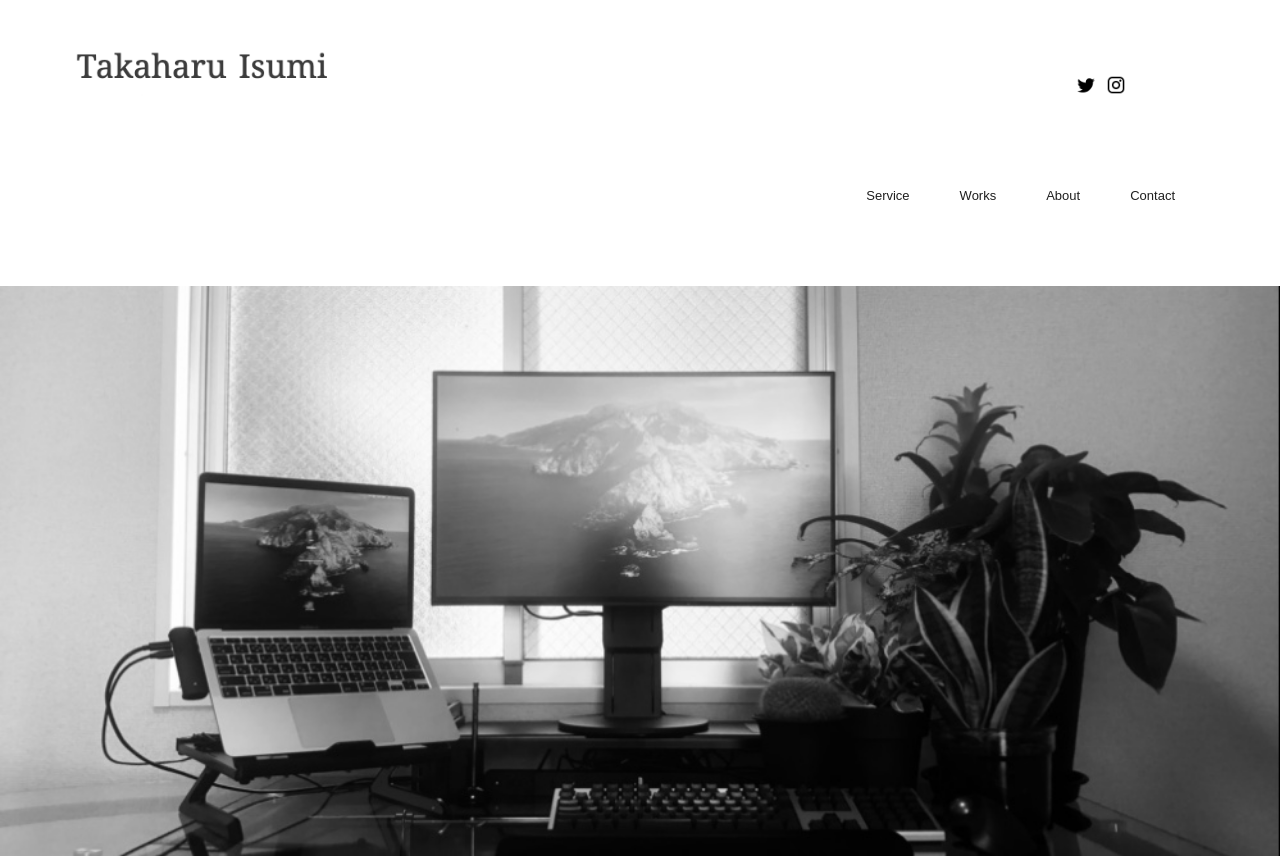
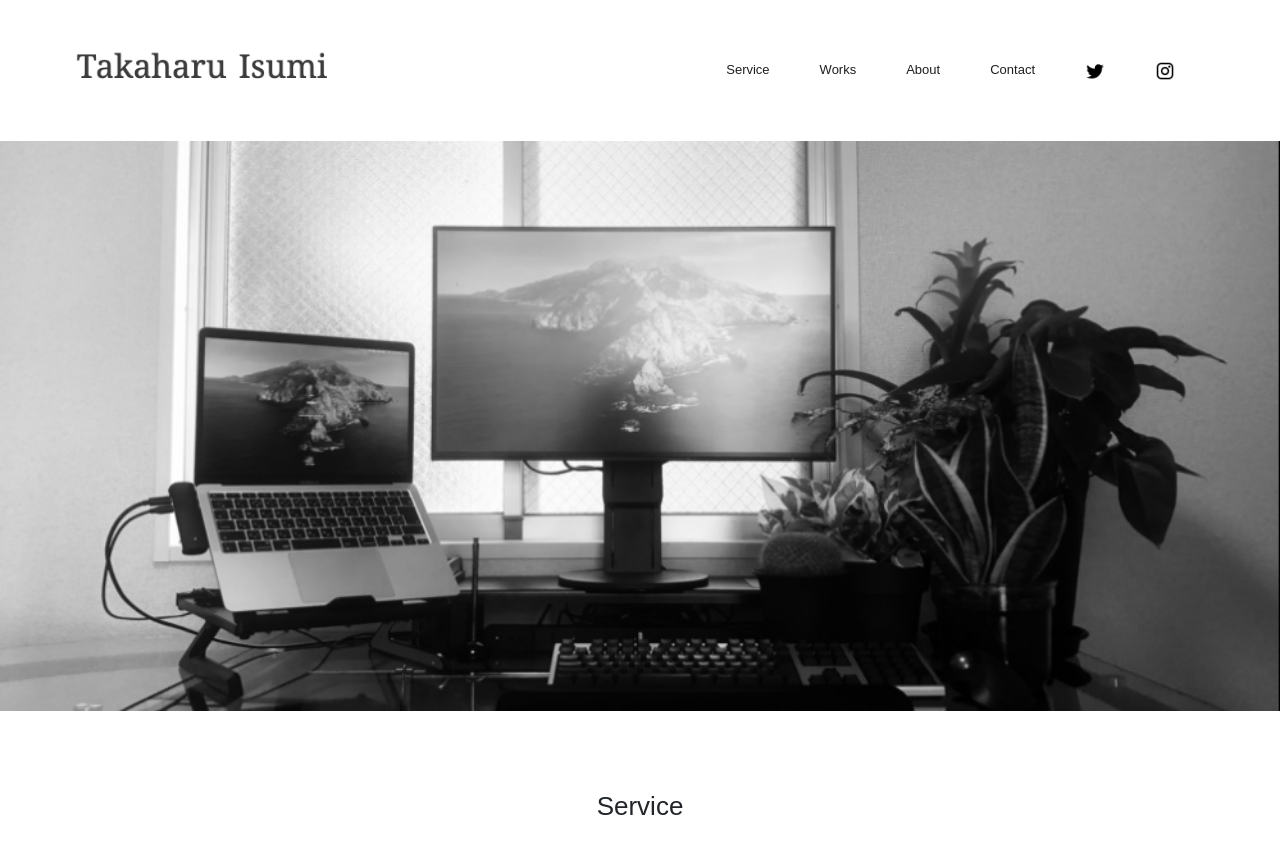
Before and after one commit to Isumi526/Isumi-Portfolio, a plain HTML site: page index.html in a window 1280 px wide. Shown: the top 859 px of the page. Drawn offline with nearby package versions, Linux system fonts and the light colour scheme.

Commit message:
ヘッダーのデザイン変更、固定化、フッター削除

```diff
--- a/index.html
+++ b/index.html
@@ -18,13 +18,14 @@ https://u-d-l.jp/
     <!-- ヘッダー -->
     <header>
         <div class="container">
+            <div class="header_wrapper">
                 <div class="logo_header">
                     <a href="index.html"><img class="header-logo"
                     src="img/header_logo.png"
                     alt="" width="300px" ></a>
                 </div>
                 <!-- sns  -->
-            <ul class="info_header d-flex">
+                <!-- <ul class="info_header d-flex">
                     <li><a href="https://twitter.com/takaharu_isumi"
                         target=”_blank”>
                         <img class="sns-img" src="img/twitter.png"
@@ -32,13 +33,20 @@ https://u-d-l.jp/
                     <li><a href="https://www.instagram.com/takaharu_isumi/?hl=ja"
                         target=”_blank”>
                         <img class="sns-img" src="img/instagram.png" alt="ツイッターのアイコンです"></a></li>
-            </ul>
+                </ul> -->
                 <!-- ナビ -->
                 <ul class="navi_header d-flex">
                     <li><a class="pc" href="#service">Service</a></li>
                     <li><a class="pc" href="#works">Works</a></li>
                     <li><a class="pc" href="#about">About</a></li>
                     <li><a class="pc" href="#contact">Contact</a></li>
+                    <li><a class="pc" href="https://twitter.com/takaharu_isumi"
+                        target=”_blank”>
+                        <img class="sns-img" src="img/twitter.png"
+                        alt="インスタグラムのアイコンです"></a></li>
+                    <li><a class="pc" href="https://www.instagram.com/takaharu_isumi/?hl=ja"
+                        target=”_blank”>
+                        <img class="sns-img" src="img/instagram.png" alt="ツイッターのアイコンです"></a></li>
                 </ul>
                 <!-- メニューバー -->
                 <div class="dropdown">
@@ -59,10 +67,11 @@ https://u-d-l.jp/
                     </div>
                   </div>
             </div>
+        </div>
     </header>
     <!-- 写真 -->
     <main>
-        <section class="mv">
+        <div class="mv">
             <img
             class="pc"
             src="img/mv.jpeg"
@@ -73,7 +82,7 @@ https://u-d-l.jp/
             src="img/mv_2.jpeg"
             alt=""
             width="100%">
-        </section>
+        </div>
         <!-- service -->
         <section id="service">
             <div class="container">
@@ -199,12 +208,6 @@ https://u-d-l.jp/
     <!-- フッター -->
     <footer>
         <div class="container">
-            <ul class="navi_footer d-flex">
-                <li><a class="pc" href="#service">Service</a></li>
-                <li><a class="pc" href="#works">Works</a></li>
-                <li><a class="pc" href="#about">About</a></li>
-                <li><a class="pc" href="#contact">Contact</a></li>
-            </ul>
             <div class="copy">
                 <p>© Isumi All rights reserved.</p>
             </div>
--- a/main.css
+++ b/main.css
@@ -22,6 +22,16 @@ a {
   max-width: 1200px;
 }
 
+header{
+  position: sticky;
+  top: 0px;
+  z-index: 100;
+  background-color:white;
+}
+.header_wrapper{
+  display: flex;
+  justify-content: space-between;
+}
 .info_header {
   position: absolute;
   top: 74px;
@@ -47,9 +57,7 @@ a {
 }
 
 .navi_header{
-  margin: 50px 0px;
-  justify-content:flex-end;
-
+  margin: 60px 0px;
 }
 
 
```
Also changed, not shown: 1 other file. Lines whose indentation alone changed are shown as unchanged.
